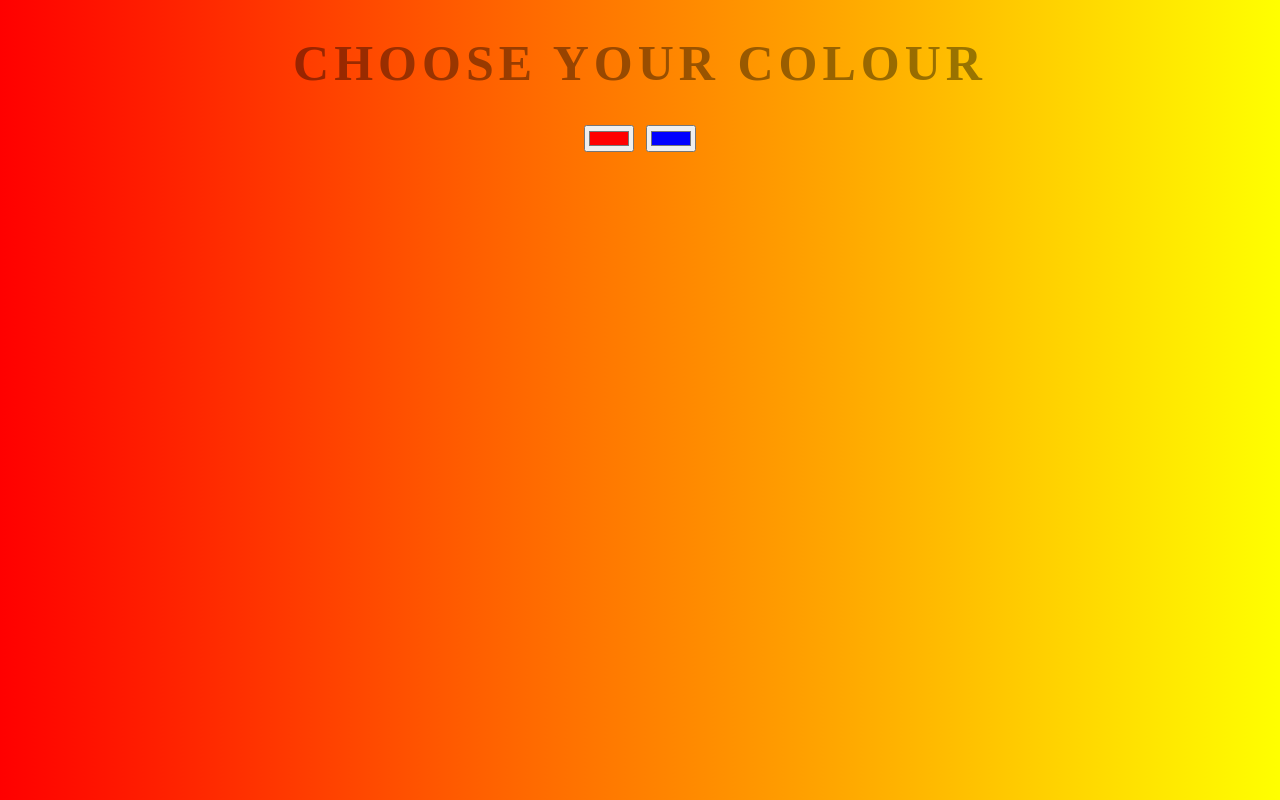
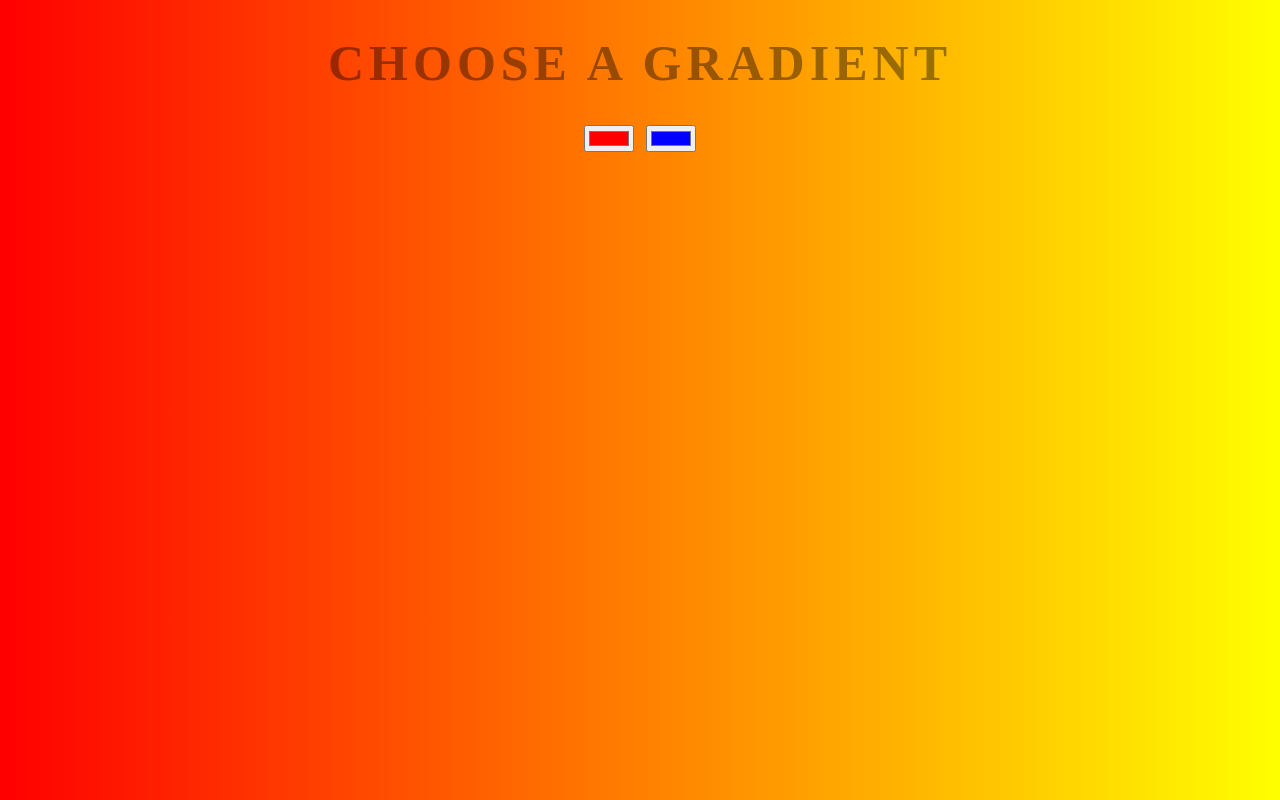
Before and after one commit to P-Anurag/Background-Generator, a plain HTML site: page index.html in a window 1280 px wide. Drawn offline with Linux system fonts and the light colour scheme.

Commit message:
H1 Changed

```diff
--- a/index.html
+++ b/index.html
@@ -5,7 +5,7 @@
 	<link rel="stylesheet" type="text/css" href="style.css">
 </head>
 <body id="gradient">
-	<h1>Choose Your Colour</h1>
+	<h1>Choose A Gradient</h1>
 	<input id="colour1" type="color" value="#ff0000">
 	<input id="colour2" type="color" value="#0000ff"><br><br><br>
 	<h3></h3>
```
